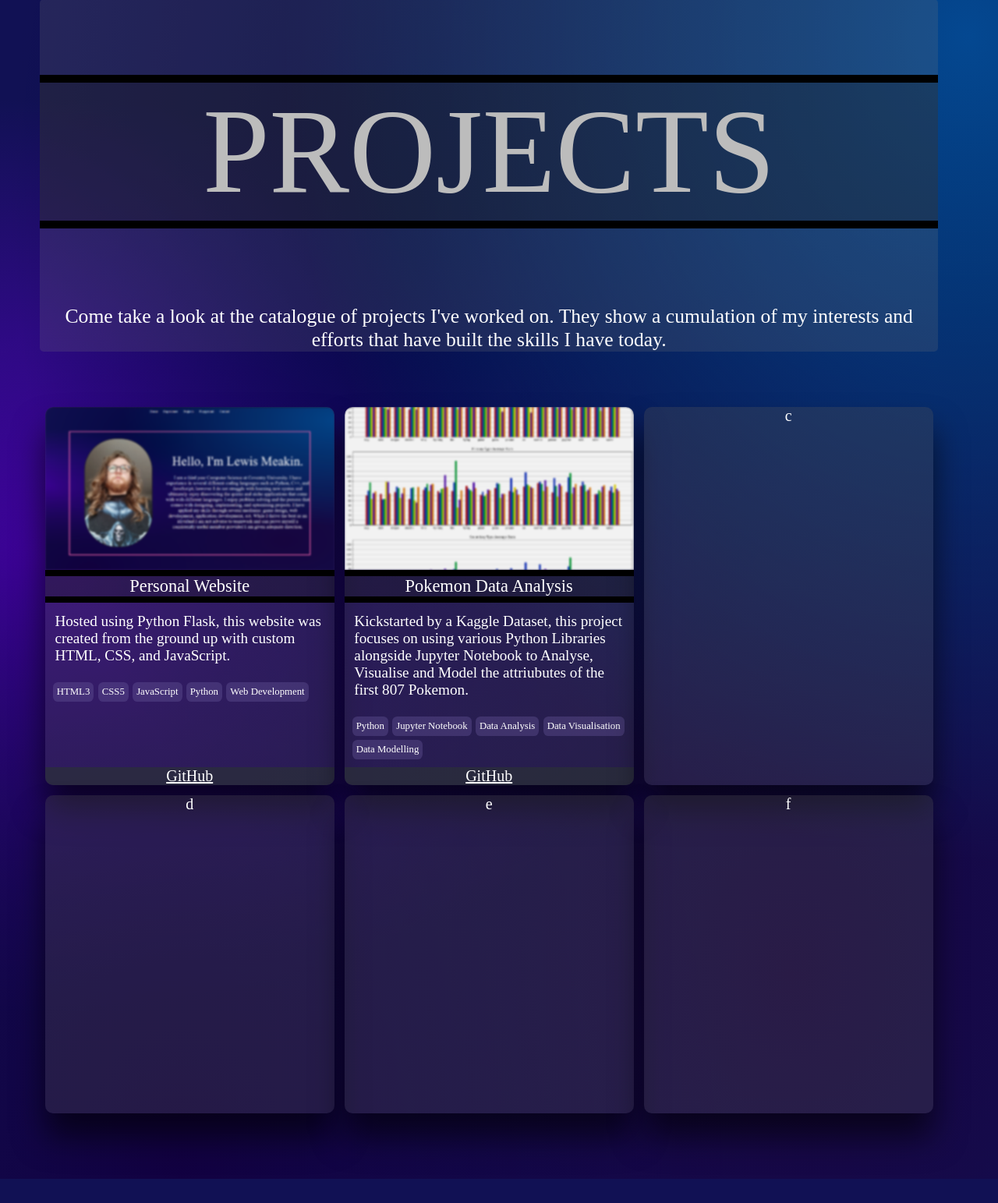
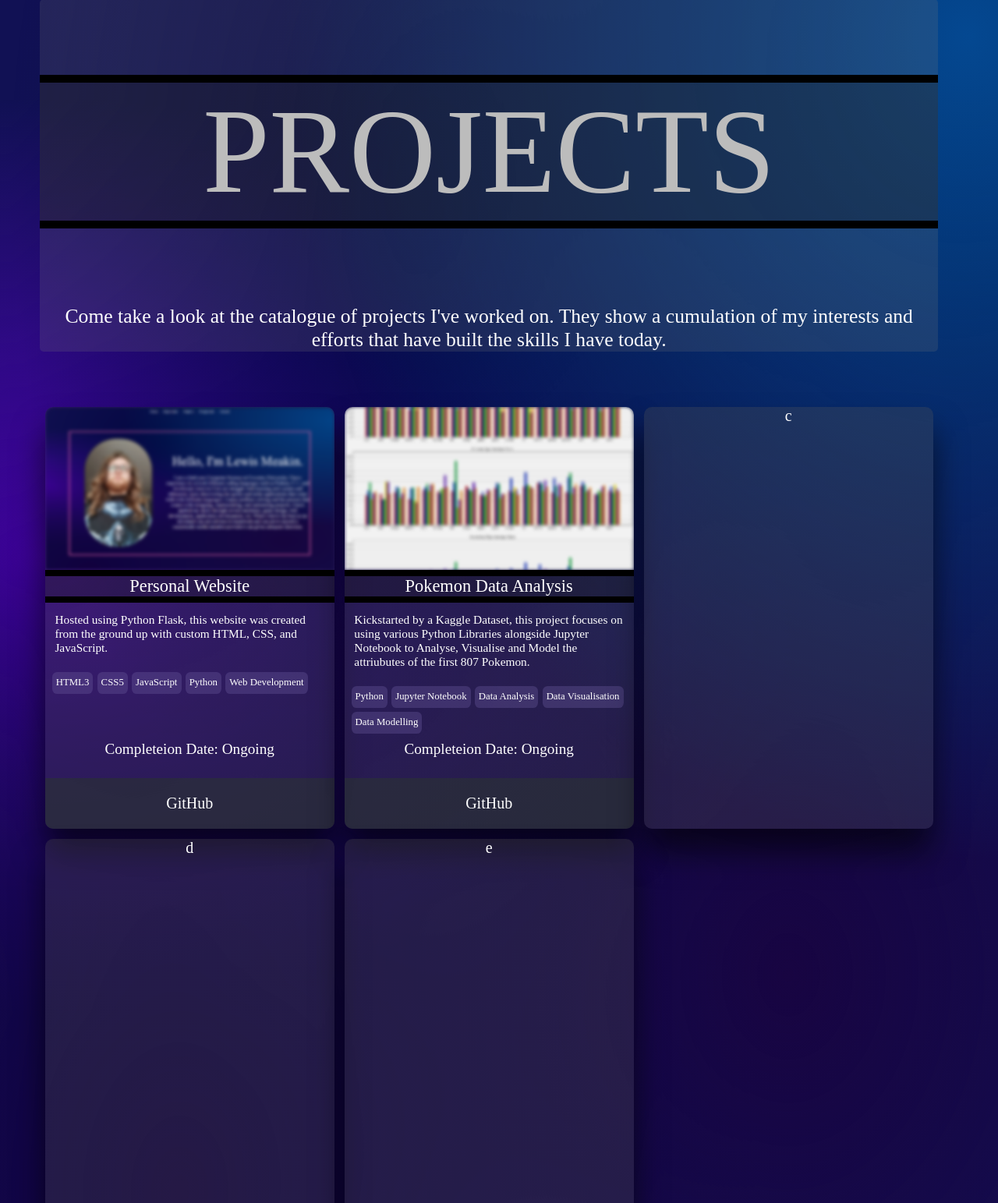
Before and after one commit to Meakinl2/Personal-Website, a Flask app: page /projects in a window 1280 px wide. Shown: the part 84-1627 px from the top of the page at 78% size. Run offline with Flask 3, Linux system fonts and the light colour scheme.

Commit message:
05/10/25 Tweaked Project Image Blur Added Project Completion Dates to Project Widgets Altered GitHub Link to be in a footer so that completetion dates can also be pushed to the bottome.

```diff
--- a/static/css/projects.css
+++ b/static/css/projects.css
@@ -66,7 +66,7 @@ div.project-container {
     flex-direction: column;
 
     width: 29dvw;
-    aspect-ratio: 10/11;
+    aspect-ratio: 5/7;
 
     margin: 0.5dvw;
 
@@ -100,7 +100,7 @@ div.project-image img {
     aspect-ratio: 16/9;
     object-fit: cover;
 
-    filter: blur(0.1dvw) brightness(0.95);
+    filter: blur(0.15dvw) brightness(0.95);
     border-radius: 10px 10px 0px 0px;
 
 }
@@ -115,9 +115,8 @@ div.project-image-cover {
 div.project-description {
     margin: 1dvw;
 
-
     text-align: left;
-    font-size: 1.5dvw;
+    font-size: 1.2dvw;
 
     overflow-wrap: break-word;
     overflow: hidden;
@@ -128,16 +127,15 @@ div.project-skills {
     display: inline-flex;
     flex-wrap: wrap;
 
-    width: 96%;
-    padding: 2%;
+    width: 28dvw;
+    padding: 0.5dvw;
 
     overflow: hidden;
 }
 
 div.project-skill-tag {
-
-    margin: 0.2vw;
-    padding: 0.4dvw;
+    margin: 0.2dvw;
+    padding: 0.4dvh 0.4dvw 0.4dvh 0.4dvw;
 
     background-color: #65569963;
     border-radius: 0.5dvw;
@@ -145,12 +143,31 @@ div.project-skill-tag {
     font-size: 1dvw;
 }
 
-
-a.project-github-link {
-    width:100%;
+div.project-footer {
+    width: 29dvw;
+    height: 7dvh;
 
     margin-top: auto;
+    align-self: flex-end;
+}
+
+div.project-completion-date {
+    height: 3dvh;
+
+    font-size: 1.5dvw;
+
+}
+
+div.project-github-link {
+    align-content: center;
+
+    width: 29dvw;
+    height: 4dvh;
 
     background-color: #2b3137ab;
     border-radius: 0px 0px 10px 10px;
 }
+
+div.project-github-link a {
+    text-decoration: none;
+}
--- a/templates/projects.html
+++ b/templates/projects.html
@@ -55,12 +55,16 @@
                                 <div class="project-skill-tag">Web Development</div>
                             </div>
 
-                            <a class="project-github-link" href="https://github.com/Meakinl2/Personal-Website">
-                                    GitHub
-                            </a>
+                            <div class="project-footer">
+                                <div class="project-completion-date">
+                                    Completeion Date: Ongoing
+                                </div>
+
+                                <div class="project-github-link" >
+                                    <a href="https://github.com/Meakinl2/Personal-Website"> GitHub </a>
+                                </div>
+                            </div>
                         </div>
-
-
 
                         <div class="project-container">
                             <div class="project-image">
@@ -70,8 +74,6 @@
                             <div class="project-title">
                                 Pokemon Data Analysis
                             </div>
-
-
 
                             <div class="project-description">
                                 Kickstarted by a Kaggle Dataset, this project focuses on using various Python Libraries alongside Jupyter Notebook to Analyse, Visualise and Model the attriubutes of the first 807 Pokemon.
@@ -86,10 +88,15 @@
                                 <div class="project-skill-tag">Data Modelling</div>
                             </div>
 
+                            <div class="project-footer">
+                                <div class="project-completion-date">
+                                    Completeion Date: Ongoing
+                                </div>
 
-                            <a class="project-github-link" href="https://github.com/Meakinl2/Pokemon-Data-Analysis">
-                                    GitHub
-                            </a>
+                                <div class="project-github-link" >
+                                    <a href="https://github.com/Meakinl2/Pokemon-Data-Analysis"> GitHub </a>
+                                </div>
+                            </div>
 
                         </div>
 
@@ -117,12 +124,6 @@
 
                         </div>
 
-
-
-                        <div class="project-container">
-                            f
-                        </div>
-
                     </div>
 
                 </div>
```
